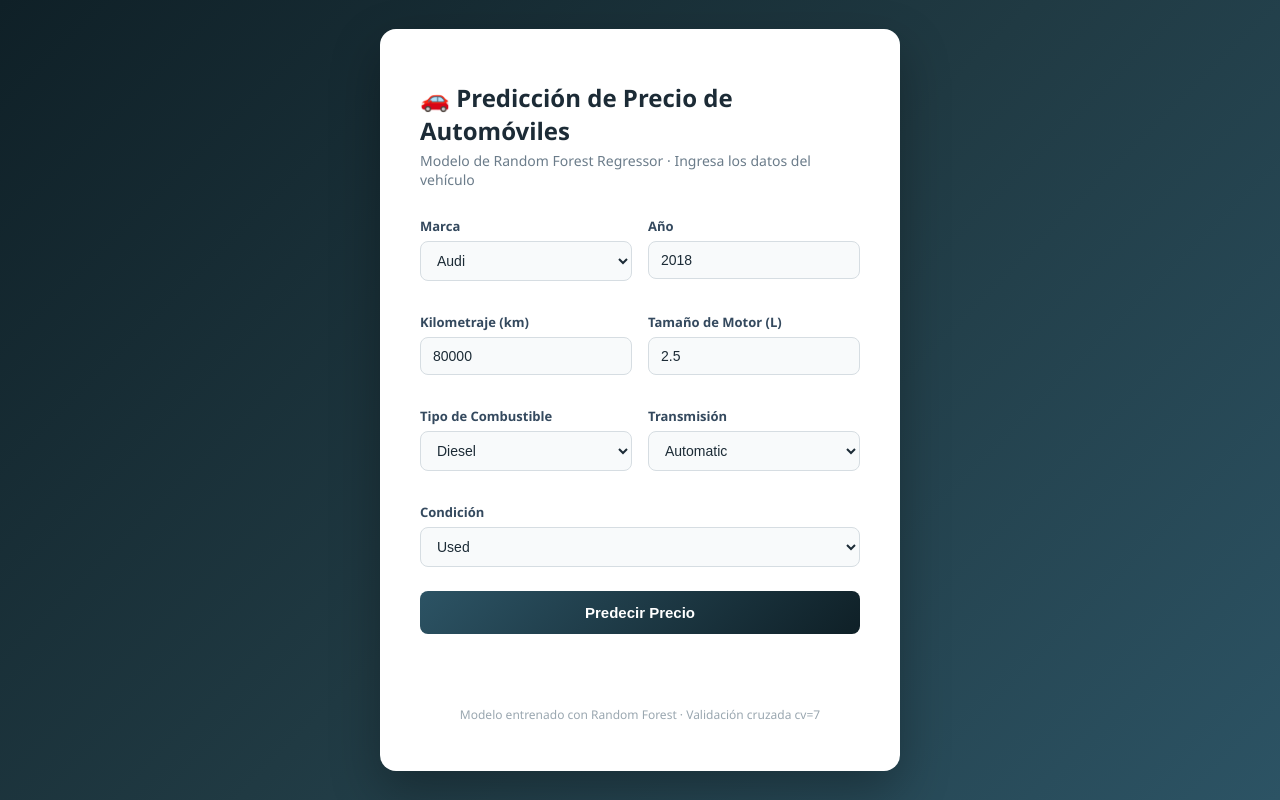
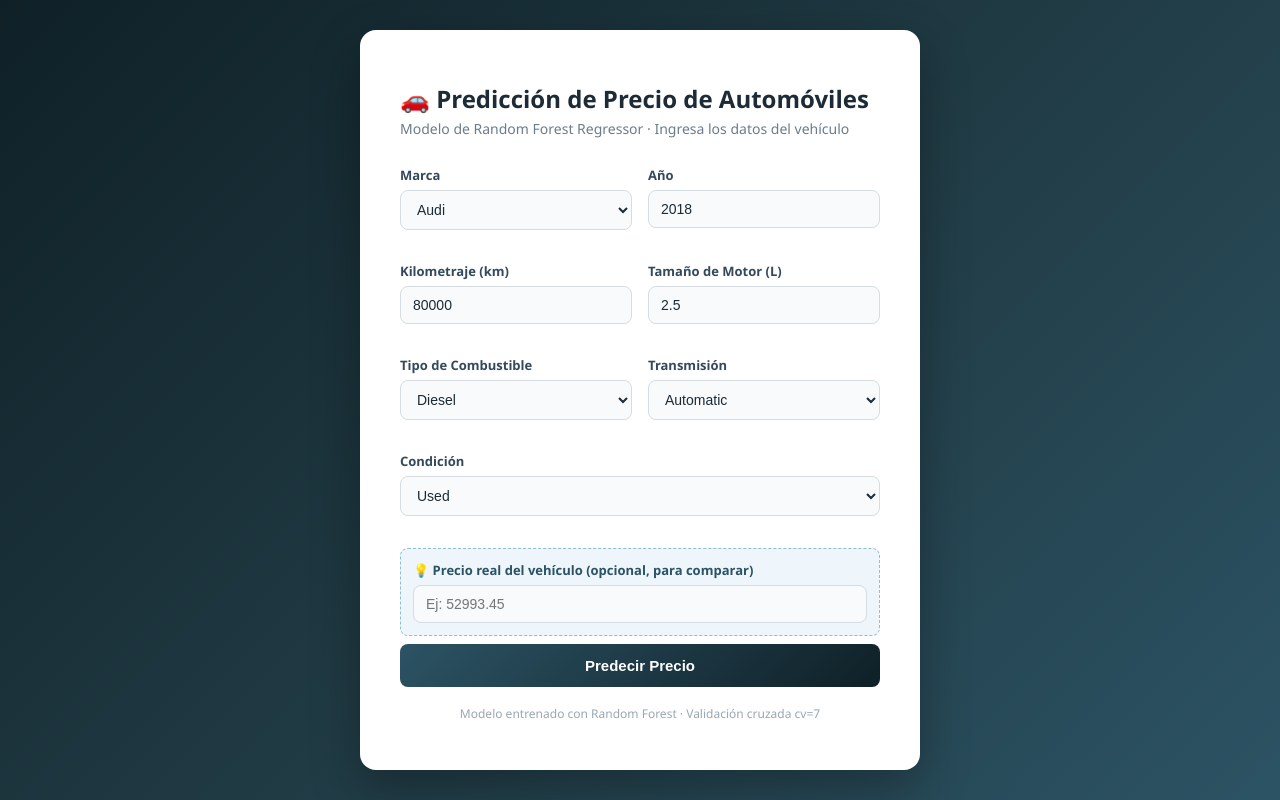
Before and after one commit to GelacioHB2004/car-price-prediction, a Flask app: page / in a window 1280 px wide. Run offline with Flask 3, Linux system fonts and the light colour scheme; parts of the project's set-up code (start-up, migrations or seed data) failed here and were passed over.

Commit message:
car-price-prediction-2

```diff
--- a/templates/formulario.html
+++ b/templates/formulario.html
@@ -4,9 +4,7 @@
     <meta charset="UTF-8">
     <title>Predicción de Precio de Automóviles</title>
     <style>
-        * {
-            box-sizing: border-box;
-        }
+        * { box-sizing: border-box; }
 
         body {
             font-family: 'Segoe UI', Arial, sans-serif;
@@ -22,17 +20,13 @@
         .card {
             background: #ffffff;
             border-radius: 16px;
-            box-shadow: 0 20px 50px rgba(0, 0, 0, 0.3);
-            max-width: 520px;
+            box-shadow: 0 20px 50px rgba(0,0,0,0.3);
+            max-width: 560px;
             width: 100%;
             padding: 36px 40px;
         }
 
-        h1 {
-            font-size: 24px;
-            color: #1c2b36;
-            margin-bottom: 4px;
-        }
+        h1 { font-size: 24px; color: #1c2b36; margin-bottom: 4px; }
 
         p.subtitle {
             color: #6b7c8a;
@@ -41,27 +35,12 @@
             font-size: 14px;
         }
 
-        .grid {
-            display: grid;
-            grid-template-columns: 1fr 1fr;
-            gap: 16px;
-        }
+        .grid { display: grid; grid-template-columns: 1fr 1fr; gap: 16px; }
 
-        .field {
-            margin-bottom: 16px;
-        }
+        .field { margin-bottom: 16px; }
+        .field.full { grid-column: 1 / -1; }
 
-        .field.full {
-            grid-column: 1 / -1;
-        }
-
-        label {
-            display: block;
-            font-size: 13px;
-            font-weight: 600;
-            color: #34495e;
-            margin-bottom: 6px;
-        }
+        label { display: block; font-size: 13px; font-weight: 600; color: #34495e; margin-bottom: 6px; }
 
         input, select {
             width: 100%;
@@ -77,7 +56,7 @@
         input:focus, select:focus {
             outline: none;
             border-color: #2c5364;
-            box-shadow: 0 0 0 3px rgba(44, 83, 100, 0.15);
+            box-shadow: 0 0 0 3px rgba(44,83,100,0.15);
         }
 
         button {
@@ -94,41 +73,65 @@
             transition: opacity 0.2s, transform 0.1s;
         }
 
-        button:hover {
-            opacity: 0.9;
+        button:hover { opacity: 0.9; }
+        button:active { transform: scale(0.99); }
+
+        /* Resultado siempre oculto hasta que se asigne clase */
+        #resultado { display: none; margin-top: 22px; border-radius: 10px; overflow: hidden; }
+
+        #resultado.visible { display: block; }
+
+        .resultado-header {
+            background: #1c2b36;
+            color: #fff;
+            text-align: center;
+            padding: 12px 16px;
+            font-size: 13px;
+            font-weight: 600;
+            letter-spacing: 0.5px;
+            text-transform: uppercase;
         }
 
-        button:active {
-            transform: scale(0.99);
+        .resultado-body {
+            padding: 20px 16px;
+            background: #f0f8f4;
+            border: 1px solid #b9e3c4;
+            border-top: none;
         }
 
-        #resultado {
-            margin-top: 22px;
-            padding: 16px;
-            border-radius: 10px;
-            font-size: 15px;
-            text-align: center;
+        .precio-row {
+            display: flex;
+            justify-content: space-between;
+            align-items: center;
+            padding: 10px 0;
+            border-bottom: 1px solid #d4eedd;
+            font-size: 14px;
+            color: #34495e;
         }
 
-        #resultado.success {
-            background: #e7f6ec;
+        .precio-row:last-child { border-bottom: none; }
+
+        .precio-row .label { font-weight: 600; }
+
+        .precio-row .valor {
+            font-size: 18px;
+            font-weight: 700;
             color: #1f7a3d;
-            border: 1px solid #b9e3c4;
-            display: block;
         }
 
-        #resultado.error {
+        .precio-row .valor.real { color: #2c5364; }
+
+        .precio-row .valor.diff-pos { color: #b3261e; }
+        .precio-row .valor.diff-neg { color: #1f7a3d; }
+
+        #resultado.error-box {
+            display: block;
             background: #fdecea;
             color: #b3261e;
             border: 1px solid #f5c2c0;
-            display: block;
-        }
-
-        #resultado .precio {
-            font-size: 26px;
-            font-weight: 700;
-            display: block;
-            margin-top: 4px;
+            padding: 16px;
+            text-align: center;
+            font-size: 15px;
         }
 
         .footer-note {
@@ -136,6 +139,19 @@
             font-size: 12px;
             color: #9aa7b0;
             text-align: center;
+        }
+
+        .real-price-section {
+            margin-top: 16px;
+            padding: 12px;
+            background: #eef6fb;
+            border: 1px dashed #90bdd4;
+            border-radius: 8px;
+        }
+
+        .real-price-section label {
+            color: #2c5364;
+            margin-bottom: 6px;
         }
     </style>
 </head>
@@ -198,6 +214,12 @@
                 </div>
             </div>
 
+            <!-- Precio real opcional para comparar -->
+            <div class="real-price-section">
+                <label for="precio_real">💡 Precio real del vehículo (opcional, para comparar)</label>
+                <input type="number" id="precio_real" name="precio_real" min="0" step="0.01" placeholder="Ej: 52993.45">
+            </div>
+
             <button type="submit">Predecir Precio</button>
         </form>
 
@@ -207,41 +229,70 @@
     </div>
 
     <script>
+        function fmt(num) {
+            return num.toLocaleString('en-US', { minimumFractionDigits: 2, maximumFractionDigits: 2 });
+        }
+
         function predecirPrecio(event) {
             event.preventDefault();
 
             const form = document.getElementById('formulario');
             const formData = new URLSearchParams(new FormData(form));
             const resultado = document.getElementById('resultado');
+            const precioRealInput = document.getElementById('precio_real').value;
 
+            // Resetear sin inline style
             resultado.className = '';
-            resultado.style.display = 'none';
+            resultado.innerHTML = '';
 
             fetch('/predict', {
                 method: 'POST',
-                headers: {
-                    'Content-Type': 'application/x-www-form-urlencoded'
-                },
+                headers: { 'Content-Type': 'application/x-www-form-urlencoded' },
                 body: formData.toString()
             })
             .then(response => response.json())
             .then(data => {
                 if (data.error) {
-                    resultado.className = 'error';
-                    resultado.innerHTML = 'Error: ' + data.error;
+                    resultado.className = 'error-box';
+                    resultado.innerHTML = '❌ Error: ' + data.error;
                 } else {
-                    resultado.className = 'success';
-                    const precioFormateado = data.precio_estimado.toLocaleString('en-US', {
-                        minimumFractionDigits: 2,
-                        maximumFractionDigits: 2
-                    });
-                    resultado.innerHTML = 'Precio estimado del vehículo' +
-                        '<span class="precio">$' + precioFormateado + '</span>';
+                    const predicho = data.precio_estimado;
+                    let html = `
+                        <div class="resultado-header">📊 Resultado de la Predicción</div>
+                        <div class="resultado-body">
+                            <div class="precio-row">
+                                <span class="label">💰 Precio predicho</span>
+                                <span class="valor">$${fmt(predicho)}</span>
+                            </div>`;
+
+                    if (precioRealInput !== '' && !isNaN(parseFloat(precioRealInput))) {
+                        const real = parseFloat(precioRealInput);
+                        const diff = predicho - real;
+                        const diffAbs = Math.abs(diff);
+                        const pct = ((diffAbs / real) * 100).toFixed(2);
+                        const signo = diff >= 0 ? '+' : '-';
+                        const diffClass = diff >= 0 ? 'diff-pos' : 'diff-neg';
+                        const emoji = diff >= 0 ? '🔺' : '🔻';
+
+                        html += `
+                            <div class="precio-row">
+                                <span class="label">🏷️ Precio real</span>
+                                <span class="valor real">$${fmt(real)}</span>
+                            </div>
+                            <div class="precio-row">
+                                <span class="label">${emoji} Diferencia</span>
+                                <span class="valor ${diffClass}">${signo}$${fmt(diffAbs)} (${signo}${pct}%)</span>
+                            </div>`;
+                    }
+
+                    html += `</div>`;
+                    resultado.className = 'visible';
+                    resultado.innerHTML = html;
                 }
             })
             .catch(error => {
-                resultado.className = 'error';
-                resultado.innerHTML = 'Error en la solicitud.';
+                resultado.className = 'error-box';
+                resultado.innerHTML = '❌ Error en la solicitud.';
                 console.error('Error:', error);
             });
         }
```
